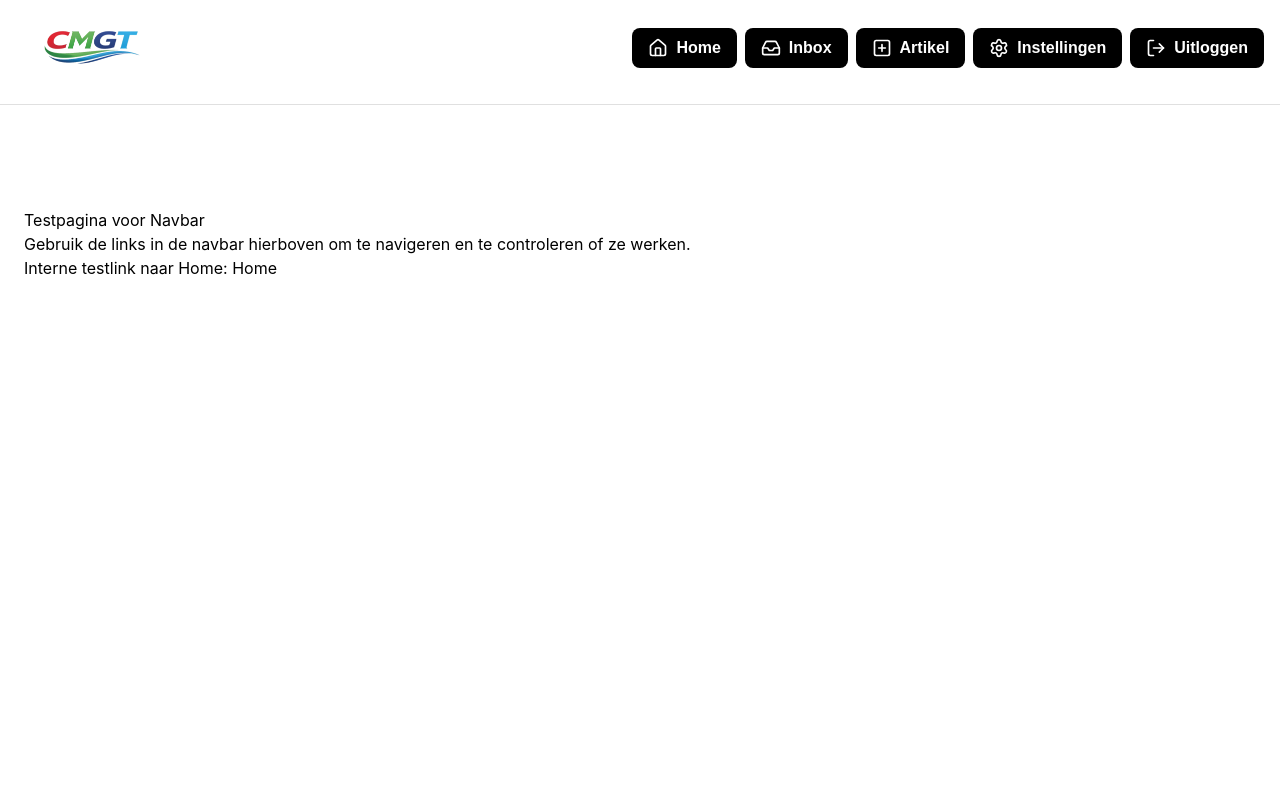
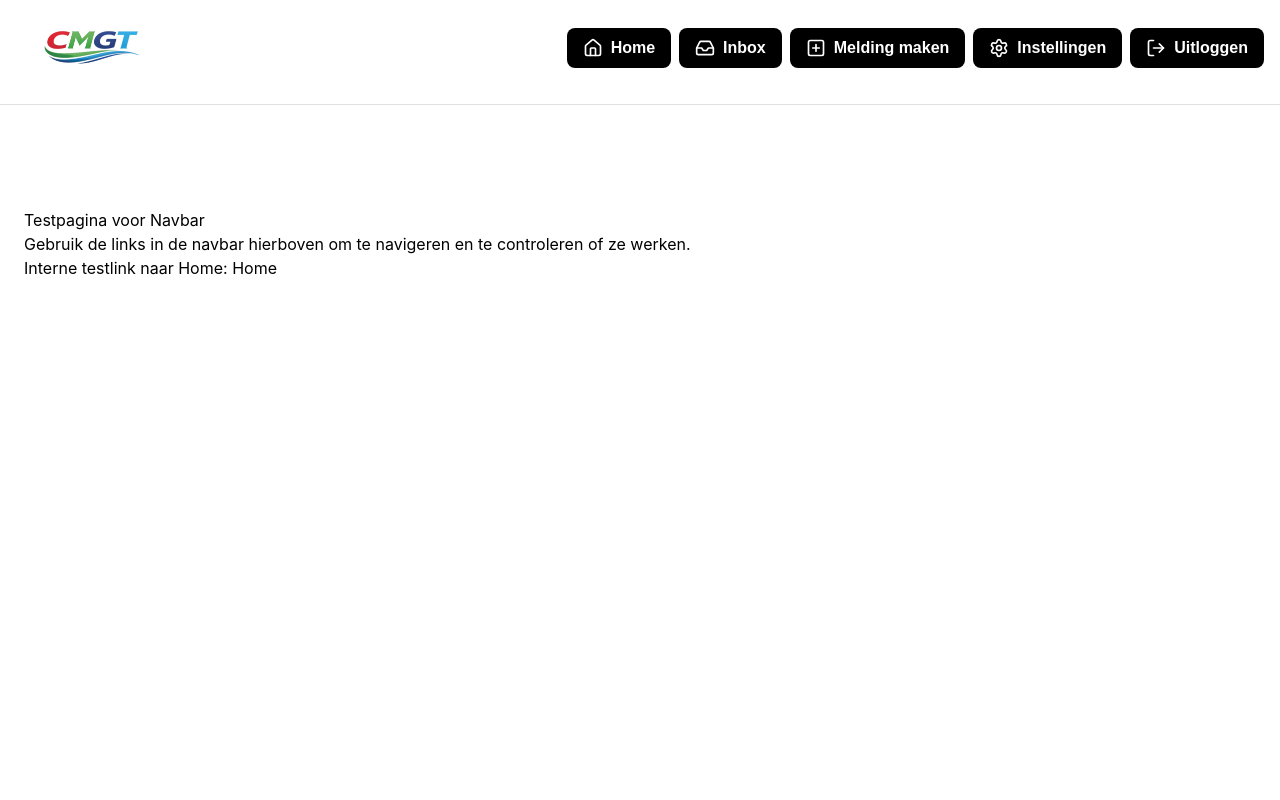
Before and after one commit to TrevinoRizkySunarja/TLE3-FrontEnd, a React (Vite) app in the folder TLE3/: page /test-navbar in a window 1280 px wide. Shown: the top 800 px of the page. Built offline with nearby package versions, Linux system fonts and the light colour scheme.

Commit message:
V 1.8.0 - Code gemixt met nieuwe inlog - Koppelingen neergezet

```diff
--- a/TLE3/src/components/Navbar.jsx
+++ b/TLE3/src/components/Navbar.jsx
@@ -50,7 +50,7 @@ export default function Navbar() {
                     <div className="hidden md:flex flex-wrap gap-2">
                         <Link to="/" className={blackBtnStyle}><Home size={20} /><span>Home</span></Link>
                         <Link to="/belasting" className={blackBtnStyle}><Inbox size={20} /><span>Inbox</span></Link>
-                        <Link to="/artikel" className={blackBtnStyle}><PlusSquare size={20} /><span>Artikel</span></Link>
+                        <Link to="/aanvraag/stap-1" className={blackBtnStyle}><PlusSquare size={20} /><span>Melding maken</span></Link>
                         <Link to="/settings" className={blackBtnStyle}><Settings size={20} /><span>Instellingen</span></Link>
                         <Link to="/logout" className={blackBtnStyle}><LogOut size={20} /><span>Uitloggen</span></Link>
                     </div>
@@ -81,8 +81,8 @@ export default function Navbar() {
                             <Link to="/belasting" onClick={() => setMobileOpen(false)} className={`${blackBtnStyle} w-full justify-start`}>
                                 <Inbox size={20} /><span>Inbox</span>
                             </Link>
-                            <Link to="/artikel" onClick={() => setMobileOpen(false)} className={`${blackBtnStyle} w-full justify-start`}>
-                                <PlusSquare size={20} /><span>Artikel Creëren</span>
+                            <Link to="/aanvraag/stap-1" onClick={() => setMobileOpen(false)} className={`${blackBtnStyle} w-full justify-start`}>
+                                <PlusSquare size={20} /><span>Melding Maken</span>
                             </Link>
                             <Link to="/settings" onClick={() => setMobileOpen(false)} className={`${blackBtnStyle} w-full justify-start`}>
                                 <Settings size={20} /><span>Instellingen</span>
--- a/TLE3/src/components/NavbarIngelogd.jsx
+++ b/TLE3/src/components/NavbarIngelogd.jsx
@@ -62,7 +62,7 @@ export default function Navbar() {
                         <Link to="/fyp" className={blackBtnStyle} aria-label="Berichtenbox">
                             <Inbox size={20} aria-hidden="true" /><span>Berichtenbox</span>
                         </Link>
-                        <Link to="/fyp" className={blackBtnStyle} aria-label="Melding Maken">
+                        <Link to="/aanvraag/stap-1" className={blackBtnStyle} aria-label="Melding Maken">
                             <PlusSquare size={20} aria-hidden="true" /><span>Melding Maken</span>
                         </Link>
                         <Link to="/settings" className={blackBtnStyle} aria-label="Mijn Gegevens">
@@ -95,7 +95,7 @@ export default function Navbar() {
                                 <div className="flex flex-col p-4 pb-12 gap-3">
                                     <Link to="/fyp" onClick={() => setMobileOpen(false)} className={`${blackBtnStyle} w-full`}><Home size={20} aria-hidden="true" /><span>Mijn Overzicht</span></Link>
                                     <Link to="/fyp" onClick={() => setMobileOpen(false)} className={`${blackBtnStyle} w-full`}><Inbox size={20} aria-hidden="true" /><span>Berichtenbox</span></Link>
-                                    <Link to="/fyp" onClick={() => setMobileOpen(false)} className={`${blackBtnStyle} w-full`}><PlusSquare size={20} aria-hidden="true" /><span>Melding Maken</span></Link>
+                                    <Link to="/aanvraag/stap-1" onClick={() => setMobileOpen(false)} className={`${blackBtnStyle} w-full`}><PlusSquare size={20} aria-hidden="true" /><span>Melding Maken</span></Link>
                                     <Link to="/settings" onClick={() => setMobileOpen(false)} className={`${blackBtnStyle} w-full`}><Settings size={20} aria-hidden="true" /><span>Mijn Gegevens</span></Link>
                                     <Link to="/logout" onClick={() => setMobileOpen(false)} className={`${blackBtnStyle} w-full`}><LogOut size={20} aria-hidden="true" /><span>Uitloggen</span></Link>
                                 </div>
--- a/TLE3/src/form/AanvraagForm.jsx
+++ b/TLE3/src/form/AanvraagForm.jsx
@@ -1,5 +1,6 @@
-import { useState } from "react";
+import React, { useState } from "react";
 import { useNavigate } from "react-router-dom";
+import NavbarIngelogd from "../components/NavbarIngelogd.jsx";
 
 export default function AanvraagForm() {
     const navigate = useNavigate();
@@ -130,6 +131,8 @@ export default function AanvraagForm() {
 
     return (
         <main className="bg-white text-[#1B1B1B] font-sans px-6 py-12">
+            <NavbarIngelogd />
+
             <section className="max-w-3xl mx-auto mb-12 bg-[#F5F5F5] p-8 border border-[#E0E0E0]">
                 <h1 className="text-4xl font-bold text-black mb-4 leading-tight">
                     Aanvraagformulier
```
